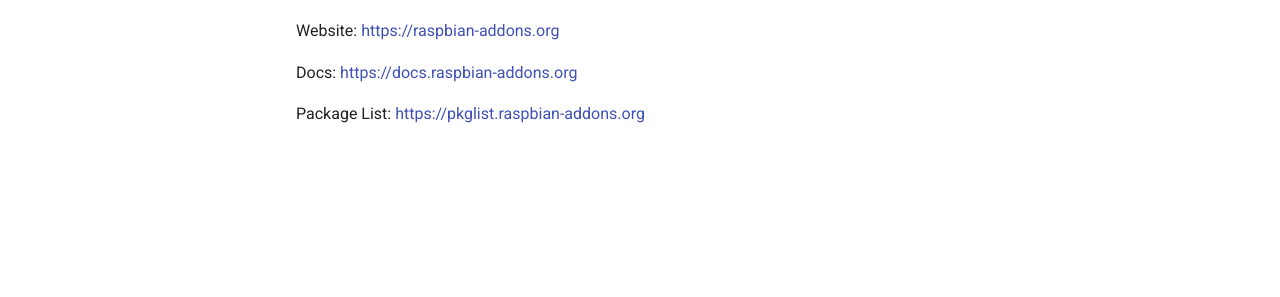
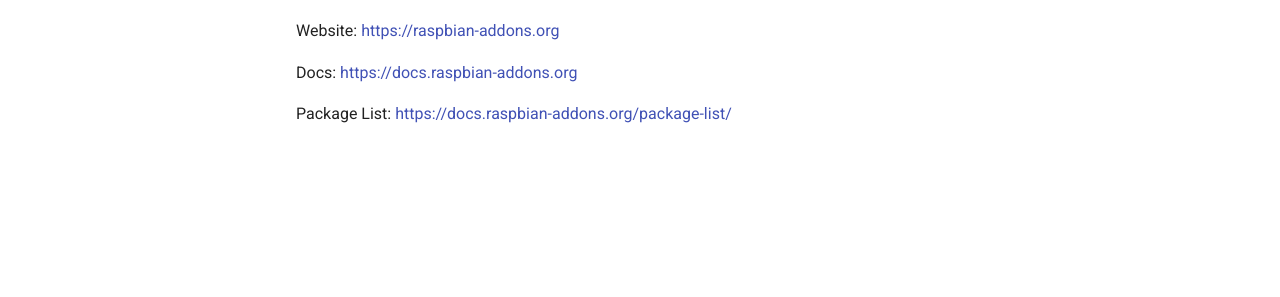
Before and after one commit to raspbian-addons/docs, an MkDocs documentation site: the page built from docs/index.md, in a window 1280 px wide. Shown: the part 312-609 px from the top of the page. Built offline with MkDocs 1.6.1 and Material for MkDocs 9.7.7, drawn with Linux system fonts in a browser that asks for light colours; some of the changed lines change nothing that is shown.

Commit message:
Update index.md

```diff
--- a/docs/index.md
+++ b/docs/index.md
@@ -10,4 +10,4 @@
 
 Docs: [https://docs.raspbian-addons.org](https://docs.raspbian-addons.org)
 
-Package List: [https://pkglist.raspbian-addons.org](https://pkglist.raspbian-addons.org)
+Package List: [https://docs.raspbian-addons.org/package-list/](https://docs.raspbian-addons.org/package-list/)
```
